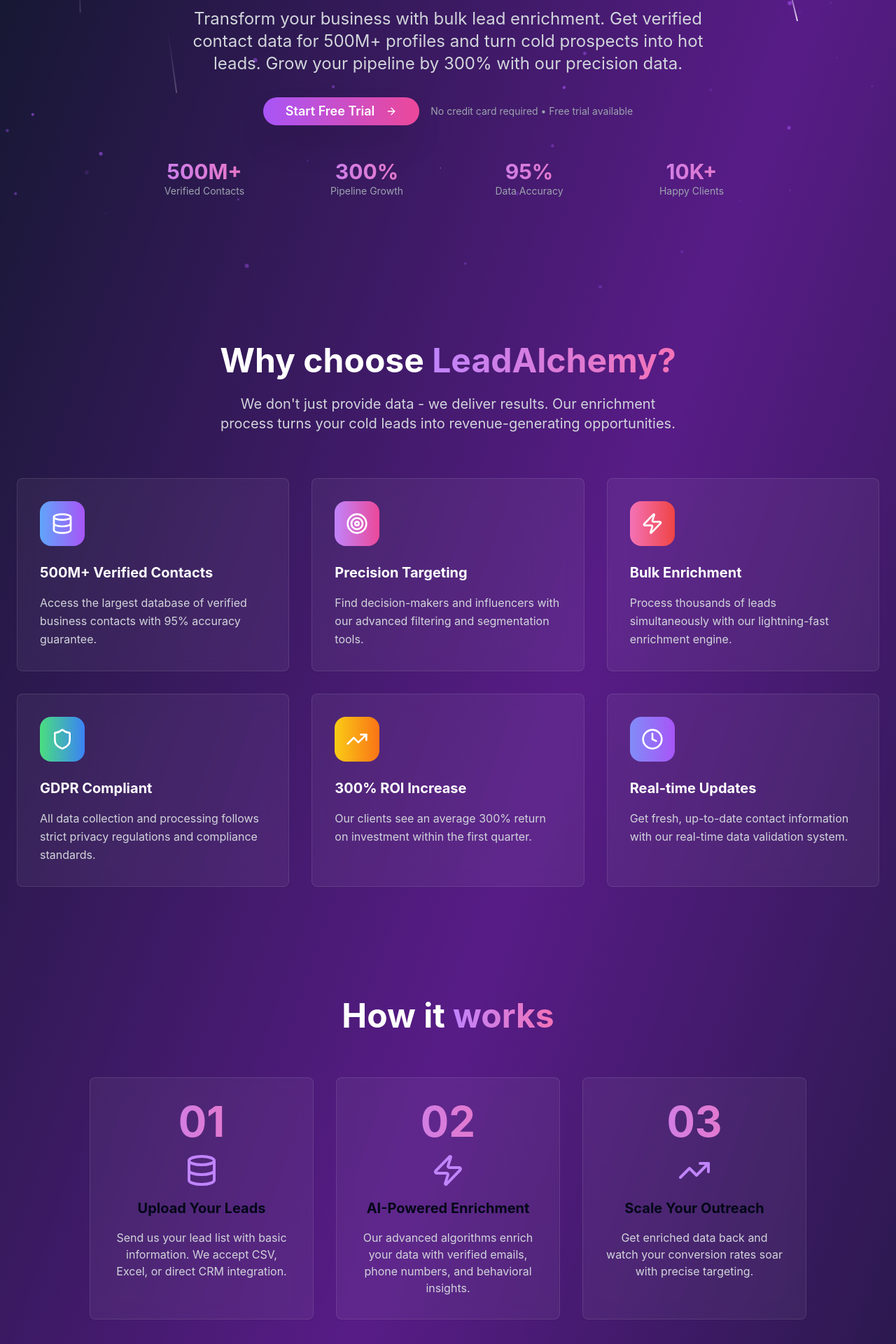
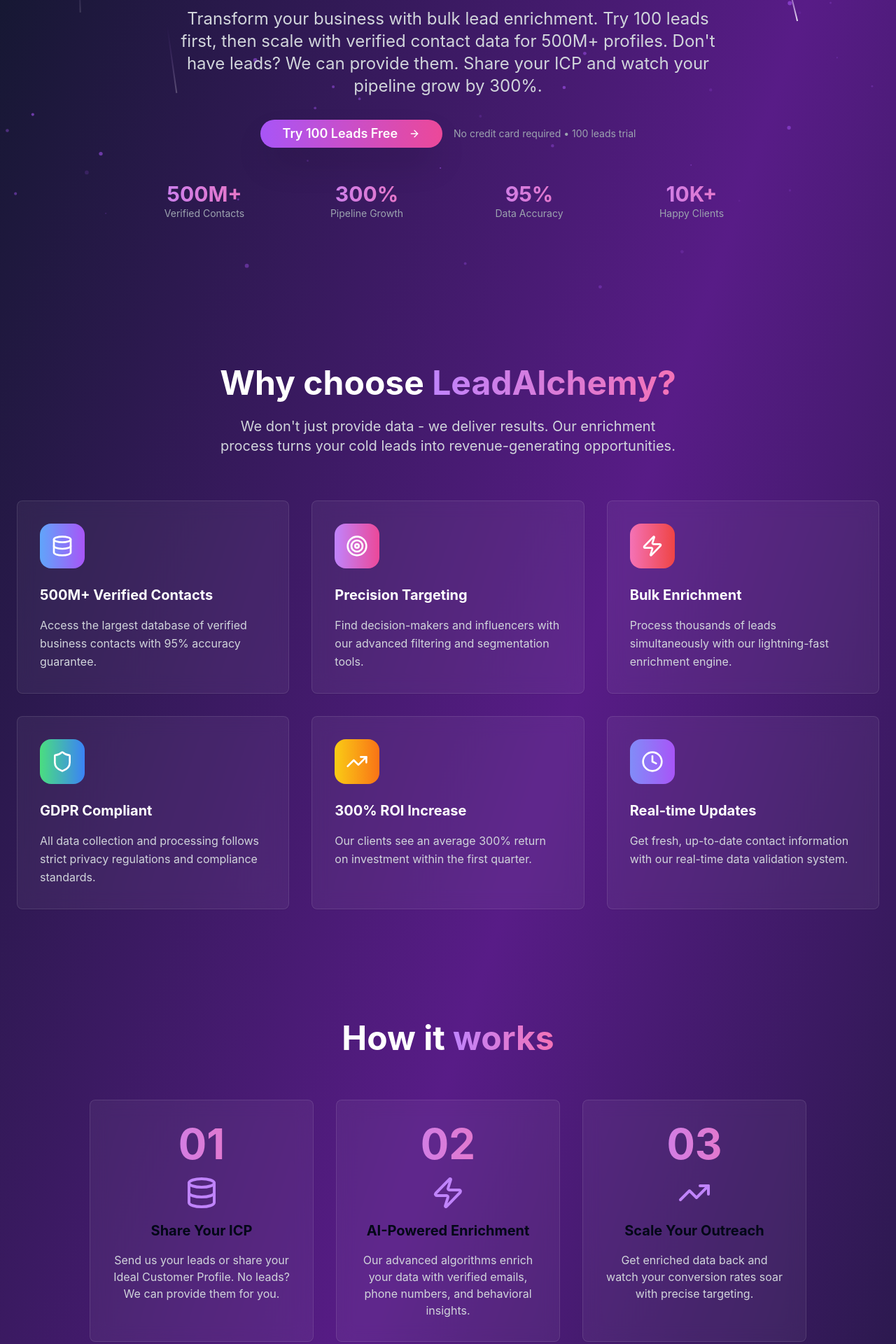
Before and after one commit to akshayasalaskar/lead-alchemy-boost, a React (Vite) app: page / in a window 1280 px wide. Shown: the part 380-2300 px from the top of the page at 70% size. Built offline with nearby package versions, Linux system fonts and the light colour scheme.

Commit message:
Update Lead Enrichment Offer
Adjust lead enrichment offer to include a trial for 100 leads and options for lead list provision or ICP sharing.

```diff
--- a/src/pages/Index.tsx
+++ b/src/pages/Index.tsx
@@ -77,8 +77,8 @@ const Index = () => {
             </h1>
 
             <p className="text-xl md:text-2xl text-gray-300 mb-8 max-w-3xl mx-auto leading-relaxed">
-              Transform your business with bulk lead enrichment. Get verified contact data for 500M+ profiles
-              and turn cold prospects into hot leads. Grow your pipeline by 300% with our precision data.
+              Transform your business with bulk lead enrichment. Try 100 leads first, then scale with verified contact data for 500M+ profiles.
+              Don't have leads? We can provide them. Share your ICP and watch your pipeline grow by 300%.
             </p>
           </div>
 
@@ -87,11 +87,11 @@ const Index = () => {
               onClick={handleWhatsAppClick}
               className="bg-gradient-to-r from-purple-500 to-pink-500 hover:from-purple-600 hover:to-pink-600 text-white px-8 py-4 rounded-full text-lg font-semibold transition-all duration-300 hover:scale-105 shadow-2xl"
             >
-              Start Free Trial
+              Try 100 Leads Free
               <ArrowRight className="ml-2 w-5 h-5" />
             </Button>
             <p className="text-sm text-gray-400">
-              No credit card required • Free trial available
+              No credit card required • 100 leads trial
             </p>
           </div>
 
@@ -143,8 +143,8 @@ const Index = () => {
             {[
               {
                 step: "01",
-                title: "Upload Your Leads",
-                description: "Send us your lead list with basic information. We accept CSV, Excel, or direct CRM integration.",
+                title: "Share Your ICP",
+                description: "Send us your leads or share your Ideal Customer Profile. No leads? We can provide them for you.",
                 icon: Database
               },
               {
```
